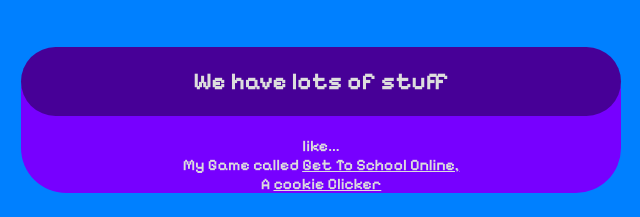
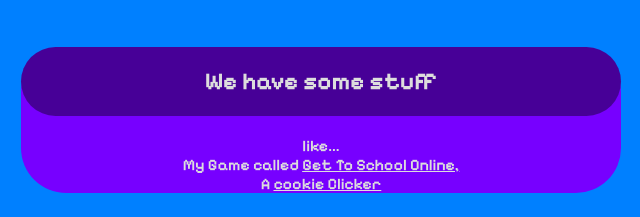
Before and after one commit to 29awells-maker/29awells-maker.github.io, a plain HTML site: page index.html in a window 1280 px wide. Shown: the part 404-621 px from the top of the page, 319-959 px from the left. Drawn offline with Linux system fonts and the light colour scheme.

Commit message:
changed lots to some

```diff
--- a/index.html
+++ b/index.html
@@ -37,7 +37,7 @@
 
         <div class="pixelify-sans-coolclass two">
             <article>
-                <h1>We have lots of stuff</h1>
+                <h1>We have some stuff</h1>
                 <p>like... <br>
                     My Game called <a href="GetToSchool7/index.html">Get To School Online,</a> <br>
                     A <a href="Cookie.html">cookie Clicker</a>
```
